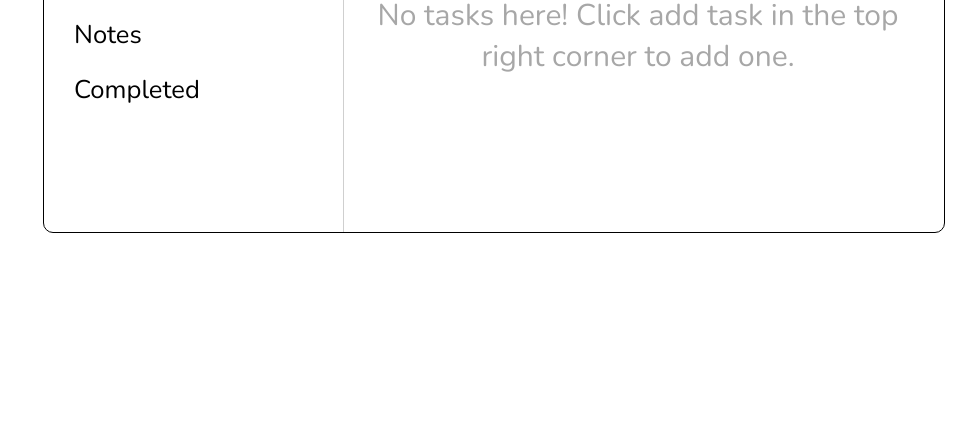
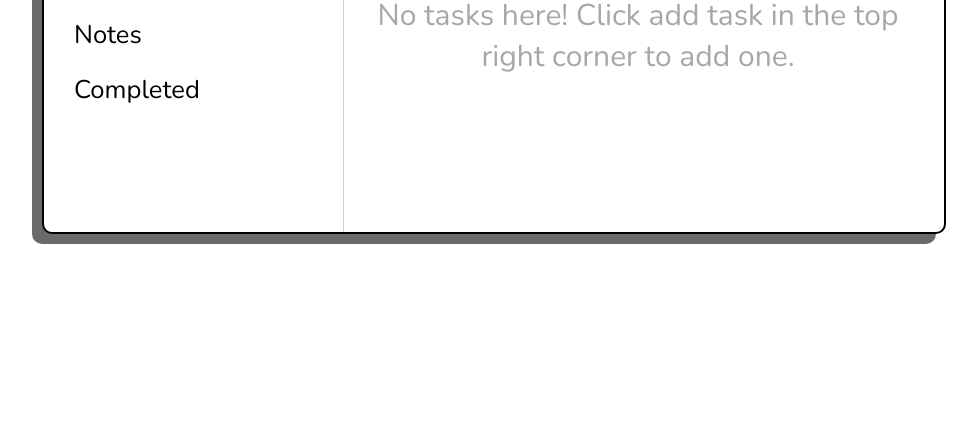
Before and after one commit to Th3dworld/Todo-List, a website built with webpack: page src/template.html in a window 1280 px wide. Shown: the part 352-800 px from the top of the page, without its empty margins (146-1123 px from the left). Built offline with nearby package versions, Linux system fonts and the light colour scheme; a web font is replaced by a local one.

Commit message:
Add icon

```diff
--- a/src/styles.css
+++ b/src/styles.css
@@ -11,20 +11,25 @@ body{
     justify-content: center;
     align-items: center;
     height: 90vh;
+
 }
 
 #body{
     font-family: Nunito;
     background-color: FFFFFF;
-    border: solid black 0.5px;
+    /* border: solid black 0.5px; */
+    border: solid black 2px;
     border-radius: 10px;
     height: 60%;
     width: clamp(900px, 60%, 1500px);
+    background-color: white;
+
 
     display: grid;
     grid-template-columns: 1fr 2fr;
     grid-template-rows: 40px 7fr;
 
+    box-shadow: -10px 10px rgb(106, 106, 106);
 
 }
 
@@ -32,6 +37,7 @@ body{
     grid-column: 1;
     grid-row: 1/3;
     height: fit-content;
+    overflow-y: hidden;
     overflow-x: auto;
     min-width: 190px;
 
--- a/src/template.html
+++ b/src/template.html
@@ -4,6 +4,7 @@
     <meta charset="UTF-8">
     <meta name="viewport" content="width=device-width, initial-scale=1.0">
     <title>DoDo</title>
+    <link rel="icon" type="image/x-icon" href="./share.png">
 </head>
 <body>
     <div id="main">
```
Also changed, not shown: src/share.png (added).
